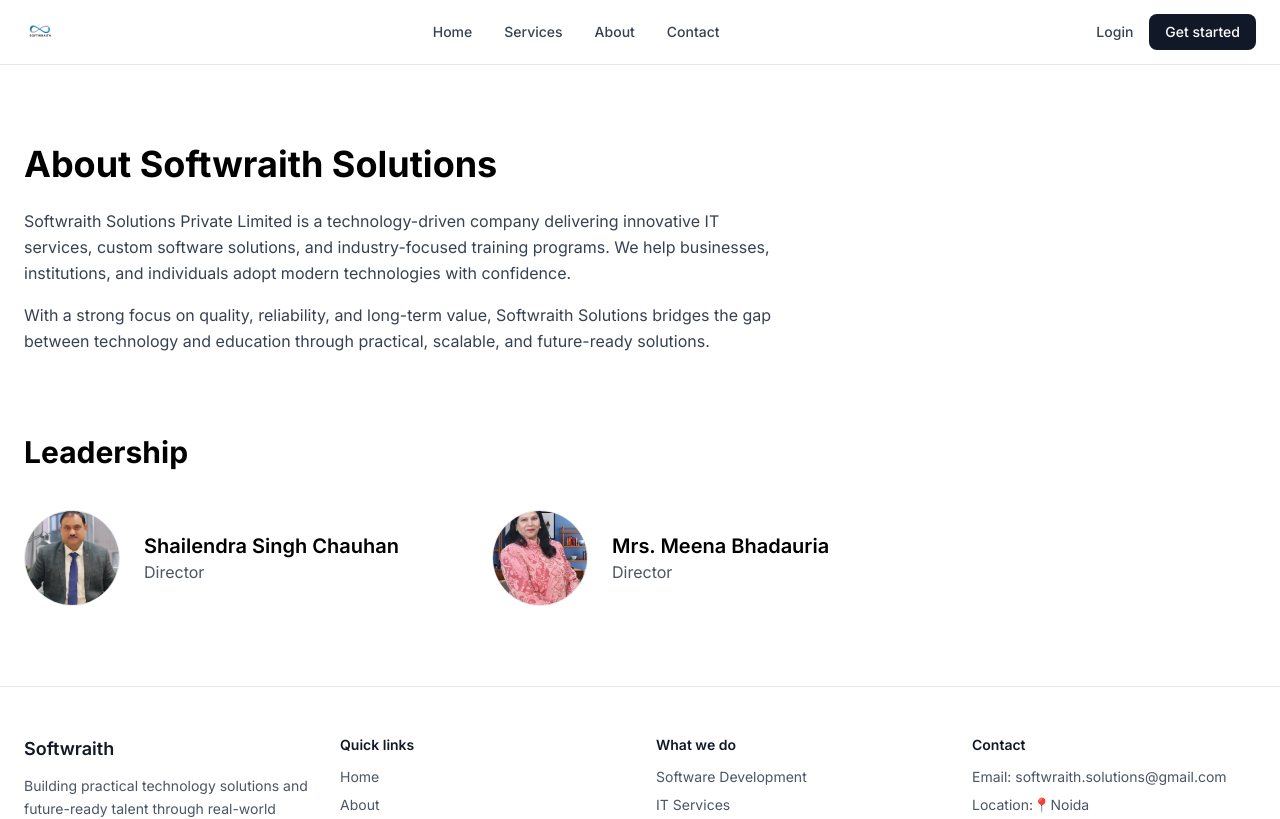
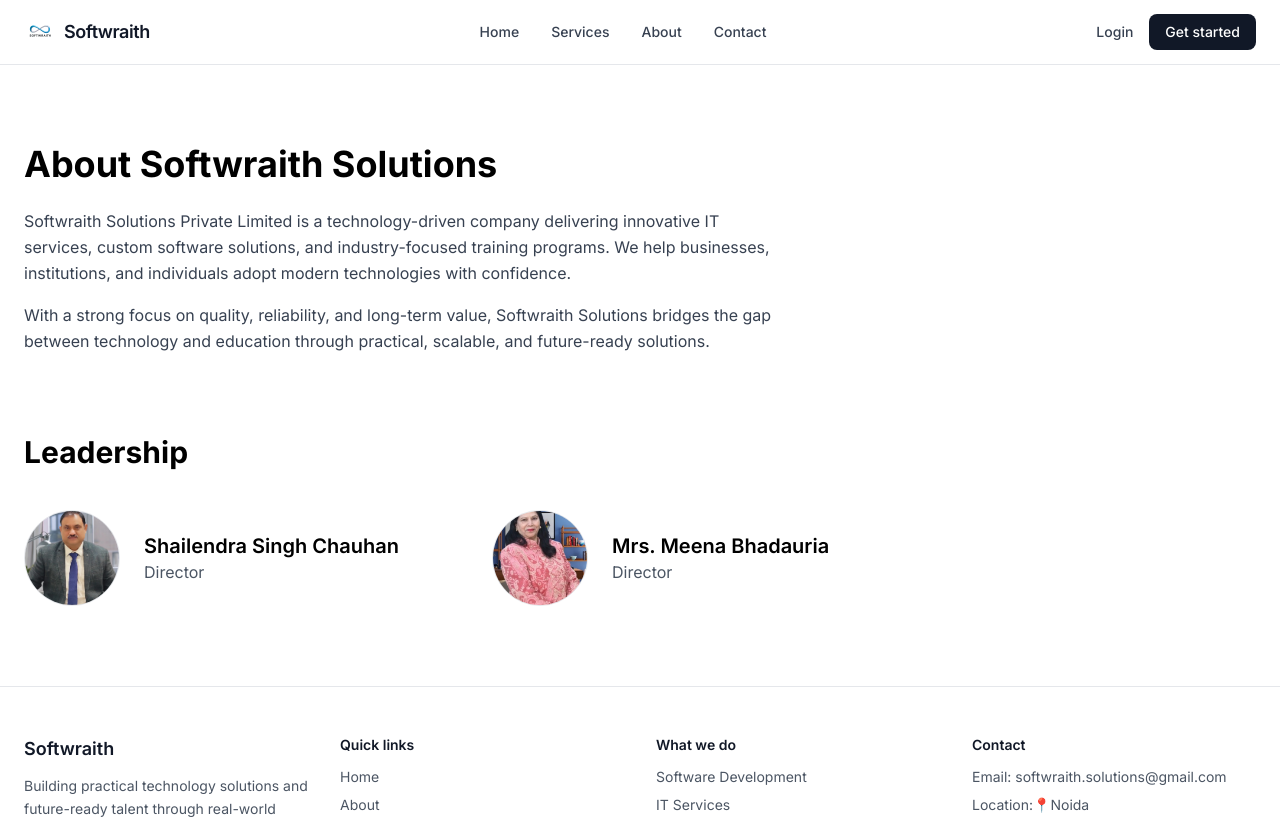
Before and after one commit to Softwraith-website/softwraith-frontend, a React (Vite) app: page /about in a window 1280 px wide. Shown: the top 819 px of the page. Built offline with nearby package versions, Linux system fonts and the light colour scheme; no server answers.

Commit message:
update navbar

```diff
--- a/src/components/layout/Navbar.jsx
+++ b/src/components/layout/Navbar.jsx
@@ -29,6 +29,9 @@
         {/* LOGO */}
         <Link to="/" className="flex items-center gap-2">
           <img src={logo} alt="Softwraith" className="h-8" />
+          <span className="text-lg font-semibold text-gray-900 tracking-tight">
+    Softwraith
+  </span>
         </Link>
 
         {/* NAV LINKS */}
```
